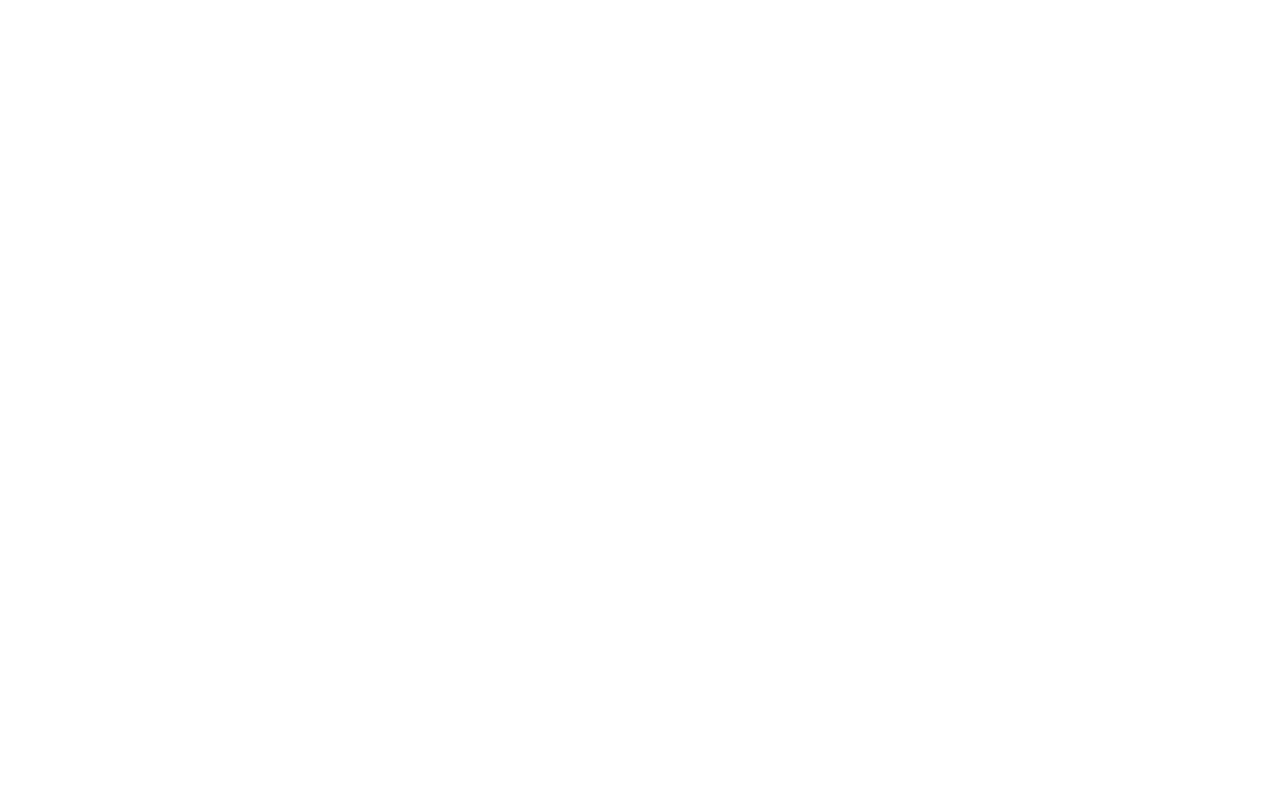
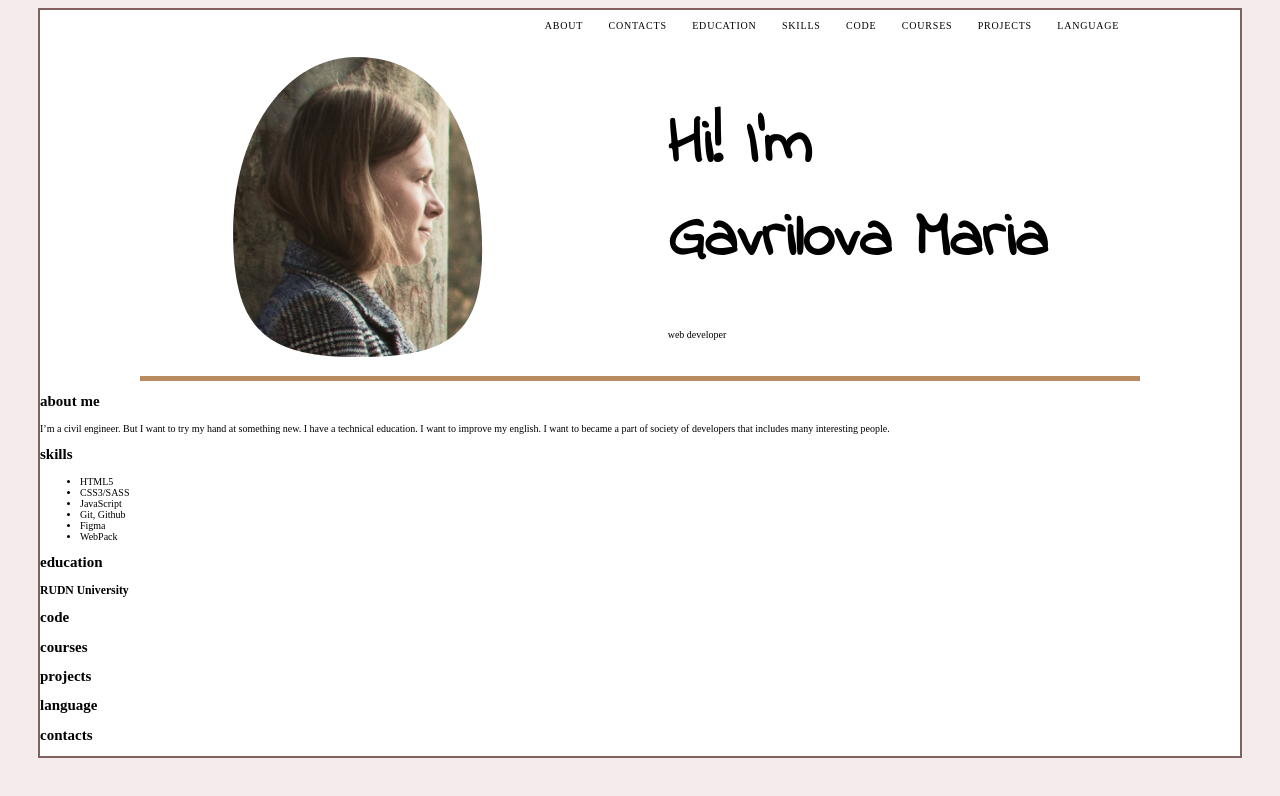
Before and after one commit to botino-k/rsschool-cv, a plain HTML site: page index.html in a window 1280 px wide. Drawn offline with Linux system fonts and the light colour scheme; a web font is replaced by a local one.

Commit message:
feat: add header

```diff
--- a/index.html
+++ b/index.html
@@ -1,12 +1,86 @@
 <!DOCTYPE html>
 <html lang="en">
+
 <head>
   <meta charset="UTF-8">
   <meta http-equiv="X-UA-Compatible" content="IE=edge">
   <meta name="viewport" content="width=device-width, initial-scale=1.0">
-  <title>Document</title>
+  <link rel="stylesheet" href="style.css">
+ <link href="https://fonts.googleapis.com/css?family=Open+Sans:wght@100;300;500;700&display=swap" rel="stylesheet" />
+ <link href="https://fonts.googleapis.com/css2?family=Indie+Flower&family=Yuji+Hentaigana+Akebono&display=swap" rel="stylesheet">
+  <title>CV</title>
 </head>
+
 <body>
+  <div class="container">
+  <header class="header">
+    <nav class="nav">
+      <ul class="header-nav">
+        <li>about</li>
+        <li>contacts</li>
+        <li>education</li>
+        <li>skills</li>
+        <li>code</li>
+        <li>courses</li>
+        <li>projects</li>
+        <li>language</li>
+      </ul>
+    </nav>
+<div class="greeting">
+    <div class="avatar">
+      <img src="./assets/img/cv2.png" alt="avatar">
+    </div>
+<div class="name">
+    <h1 class="main-name">Hi! I'm <br>Gavrilova Maria </h1>
+    <p class="post">web developer</p>
+  </div>
+      </div>
+  </header>
 
+  <main class="main">
+    <section class="main-section" id="about">
+      <h2>about me</h2>
+      <p class="description">I’m a civil engineer. But I want to try my hand at something new. I have a technical education. I want to improve my english. I want to became a part of society of developers that includes many interesting people.</p>
+    </section>
+    <section class="main-section" id="skills">
+      <h2>skills</h2>
+     <ul>
+       <li>HTML5 </li>
+       <li>CSS3/SASS  </li>
+       <li>JavaScript </li>
+       <li>Git, Github</li>
+       <li>Figma  </li>
+       <li>WebPack</li>
+     </ul>
+    </section>
+
+    <section class="main-section" id="education">
+<h2>education</h2>
+<h3>RUDN University</h3>
+
+<p class="description"></p>
+    </section>
+
+    <section class="main-section" id="code">
+      <h2>code</h2>
+    </section>
+    <section class="main-section" id="courses">
+      <h2>courses</h2>
+    </section>
+    <section class="main-section" id="projects">
+      <h2>projects</h2>
+    </section>
+    <section class="main-section" id="language">
+      <h2>language</h2>
+    </section>
+    <section class="main-section" id="contacts">
+      <h2>contacts</h2>
+    </section>
+
+  </main>
+
+  <footer class="footer"></footer>
+</div>
 </body>
+
 </html>
--- a/style.css
+++ b/style.css
@@ -1,3 +1,58 @@
-html {
-  font-size: 10px;
+img{
+  width: 100%;
 }
+html{
+  background: rgba(238, 224, 224, 0.603);
+}
+
+
+body{
+font-size: 10px;
+
+}
+
+.container{
+border: 2px solid rgb(131, 96, 96);
+background: rgb(255, 255, 255);
+margin: 0 auto;
+max-width: 1200px;
+}
+
+.header{
+  margin: 0 auto;
+  max-width: 1000px;
+}
+
+.nav{
+
+display: flex;
+justify-content:end;
+text-transform: uppercase;
+letter-spacing: 0.05rem;
+ }
+.header-nav{
+padding-bottom: 1rem;
+display: flex;
+width: 60%;
+justify-content:space-around;
+flex-wrap:wrap;
+}
+
+.header-nav li{
+list-style-type: none;
+padding-left: 1rem;
+}
+.header-nav:last-child{
+  padding-right: 1rem;
+}
+.greeting{
+display: flex;
+justify-content:space-around;
+border-bottom: 5px solid rgba(146, 73, 5, 0.637);
+padding-bottom: 1rem;
+}
+
+.main-name{
+  font-family: 'Indie Flower', cursive;
+  font-size: 4rem;
+}
```
Also changed, not shown: assets/icon/header-fl.svg (added), assets/icon/header-spot.svg (added), assets/icon/rs_school_js.svg (added), assets/img/cv1.jpg (added), assets/img/cv2.png (added).
